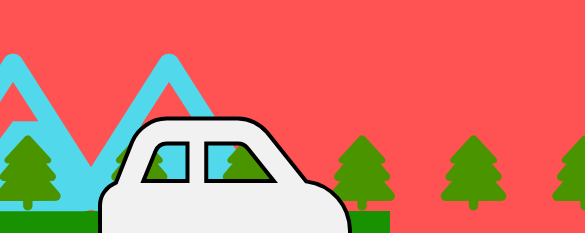
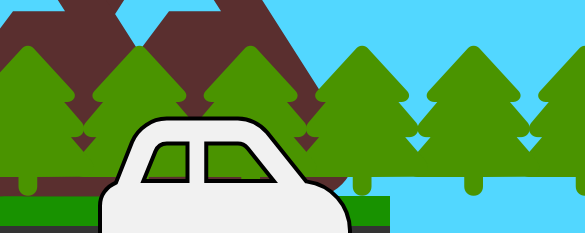
Before and after one commit to evge9iy/Road, a plain HTML site: page index.html in a window 390 px wide. Shown: the part 428-661 px from the top of the page, 585 px wide, since content can reach past the window. Drawn offline with Linux system fonts and the light colour scheme.

Commit message:
Update main.css

```diff
--- a/main.css
+++ b/main.css
@@ -125,7 +125,7 @@ body    {
 }
 
 
-@media (max-width: 767px) {
+@media (max-width: 376px) {
 
     body{
         background: linear-gradient(0deg,
@@ -150,8 +150,8 @@ body    {
         left: 0;
     }
     .fa-tree {
-        bottom: 206px;
-        font-size: 75px;
+        bottom: 202px;
+        font-size: 100px;
     }
     .fa-cloud {
         font-size: 80px;
@@ -168,4 +168,7 @@ body    {
         height: 100px;
 
     }
+    .fa-car-side {
+        font-size: 150px;
+    }
 }
```
